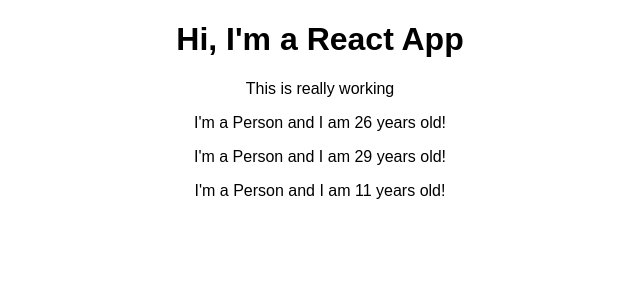
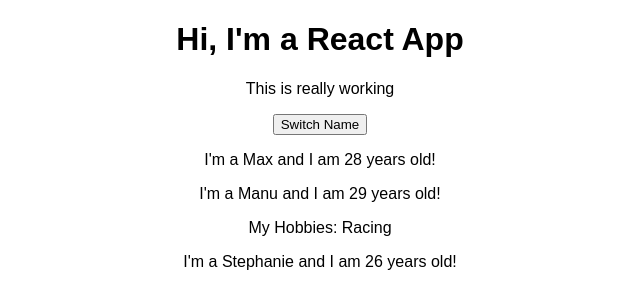
Before and after one commit to davidjamesherzog/react-complete-guide, a React (Create React App) app: page / in a window 1280 px wide. Shown: the top 308 px of the page, without its empty margins (320-960 px from the left). Built offline with nearby package versions, Linux system fonts and the light colour scheme.

Commit message:
props and state

```diff
--- a/src/App.js
+++ b/src/App.js
@@ -3,14 +3,33 @@
 import Person from './Person/Person';
 
 class App extends Component {
+  state = {
+    persons: [
+      { name: 'Max', age: 28 },
+      { name: 'Manu', age: 29 },
+      { name: 'Stephanie', age: 26 }
+    ]
+  };
+
+  switchNameHandler = () => {
+    this.setState({
+      persons: [
+        { name: 'Maximilan', age: 28 },
+        { name: 'Manu', age: 29 },
+        { name: 'Stephanie', age: 27 }
+      ]
+    })
+  };
+
   render() {
     return (
       <div className="App">
         <h1>Hi, I'm a React App</h1>
         <p>This is really working</p>
-        <Person />
-        <Person />
-        <Person />
+        <button onClick={this.switchNameHandler}>Switch Name</button>
+        <Person name={this.state.persons[0].name} age={this.state.persons[0].age}/>
+        <Person name={this.state.persons[1].name} age={this.state.persons[1].age}>My Hobbies: Racing</Person>
+        <Person name={this.state.persons[2].name} age={this.state.persons[2].age}/>
       </div>
     );
   }
--- a/src/Person/Person.js
+++ b/src/Person/Person.js
@@ -1,7 +1,13 @@
 import React from 'react';
 
-const person = () => {
-    return <p>I'm a Person and I am {Math.floor(Math.random() * 30)} years old!</p>
+const person = (props) => {
+    return (
+      <div>
+        <p>I'm a {props.name} and I am {props.age} years old!</p>
+        <p>{props.children}</p>
+      </div>
+    )
+
 };
 
 export default person;
```
